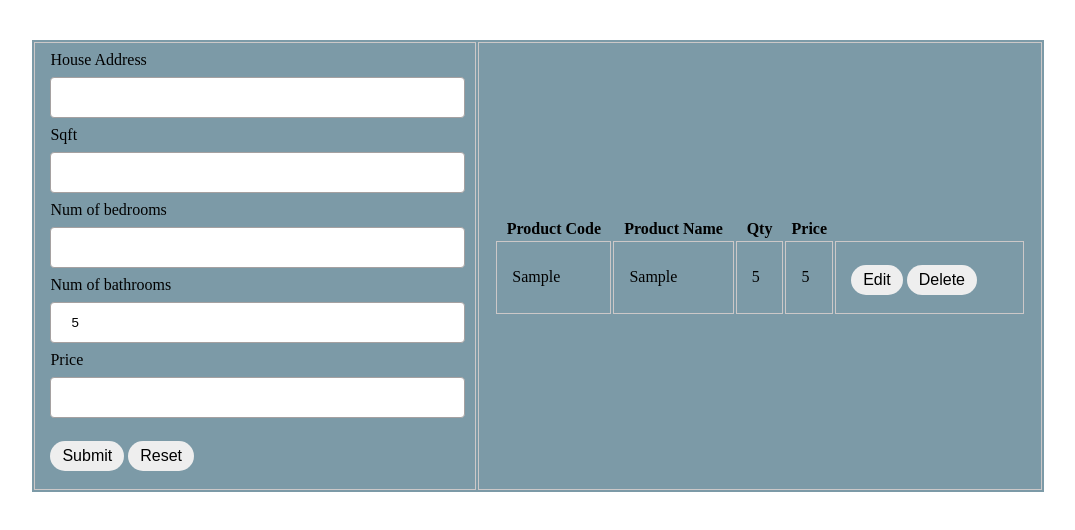
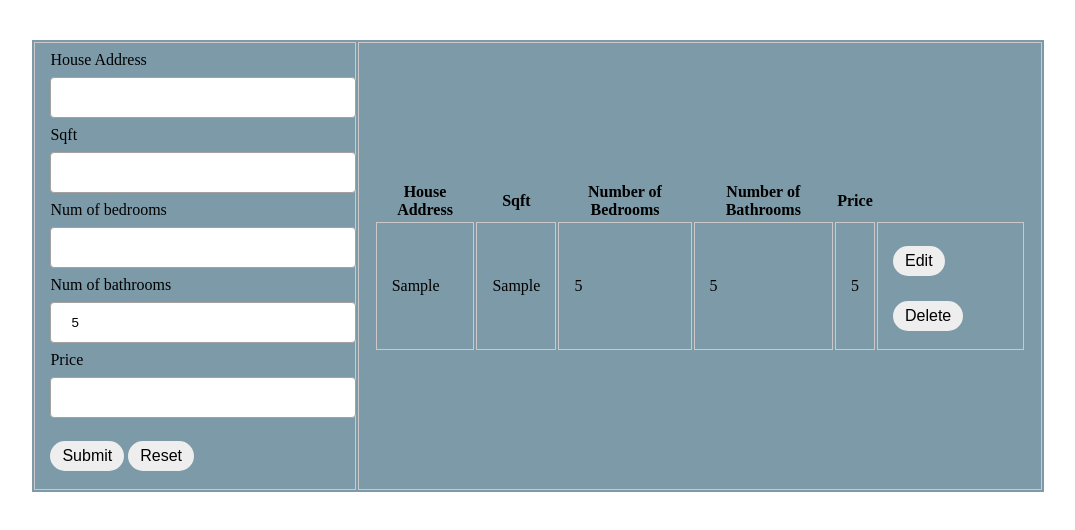
Before and after one commit to hdjokic/RealEstateTestApp, a plain HTML site: page index.html in a window 1280 px wide. Both pictures are taken after typing "Sample", "Sample", "5", "5", "5" into the empty fields and a click on the input "Submit". Shown: the whole page, without its empty margins (102-1177 px from the left). Drawn offline with Linux system fonts and the light colour scheme.

Commit message:
Basic Crud

```diff
--- a/index.html
+++ b/index.html
@@ -40,9 +40,10 @@
                     <table class="list" id="storeList">
                         <thead>
                             <tr>
-                                <th>Product Code</th>
-                                <th>Product Name</th>
-                                <th>Qty</th>
+                                <th>House Address</th>
+				<th>Sqft</th>
+				<th>Number of Bedrooms</th>
+                                <th>Number of Bathrooms</th>
                                 <th>Price</th>
                             </tr>
                         </thead>
--- a/script.js
+++ b/script.js
@@ -18,6 +18,7 @@ function readFormData() {
     formData["productCode"] = document.getElementById("productCode").value;
     formData["product"] = document.getElementById("product").value;
     formData["qty"] = document.getElementById("qty").value;
+    formData["qty"] = document.getElementById("qty").value;
     formData["perPrice"] = document.getElementById("perPrice").value;
     return formData;
 }
@@ -33,9 +34,11 @@ function insertNewRecord(data) {
     cell3 = newRow.insertCell(2);
 		cell3.innerHTML = data.qty;
     cell4 = newRow.insertCell(3);
-		cell4.innerHTML = data.perPrice;
-    cell4 = newRow.insertCell(4);
-        cell4.innerHTML = `<button onClick="onEdit(this)">Edit</button> <button onClick="onDelete(this)">Delete</button>`;
+		cell4.innerHTML = data.qty;
+    cell5 = newRow.insertCell(4);
+                cell5.innerHTML = data.perPrice;
+    cell6 = newRow.insertCell(5);
+        cell6.innerHTML = `<button onClick="onEdit(this)">Edit</button> <button onClick="onDelete(this)">Delete</button>`;
 }
 
 //Edit the data
```
